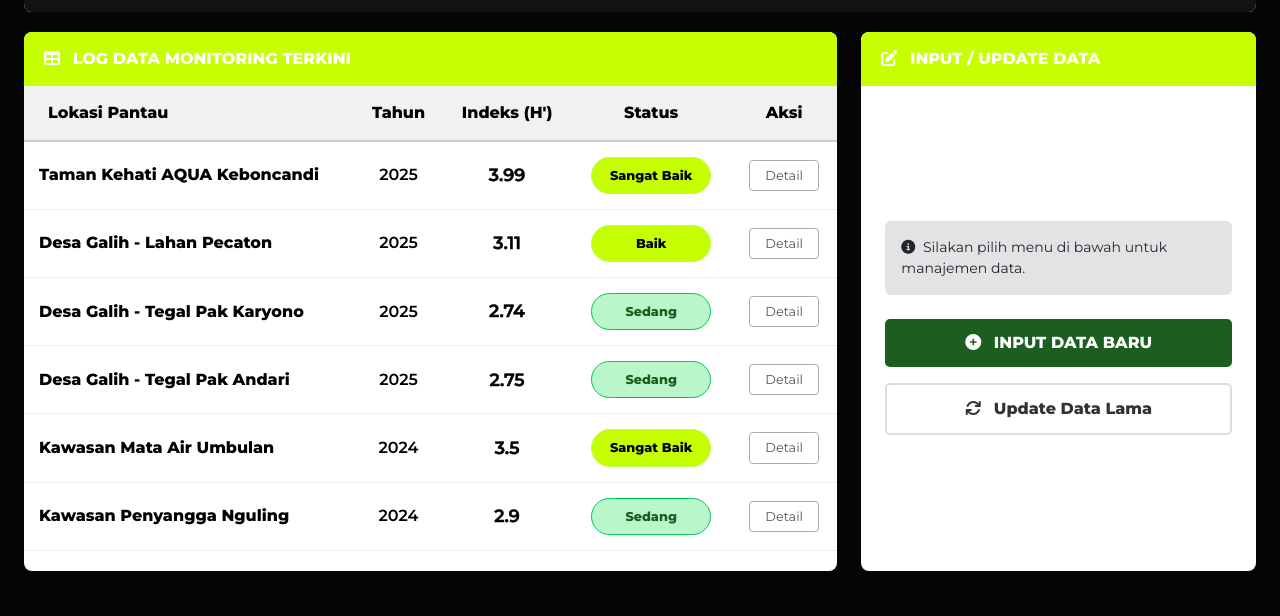
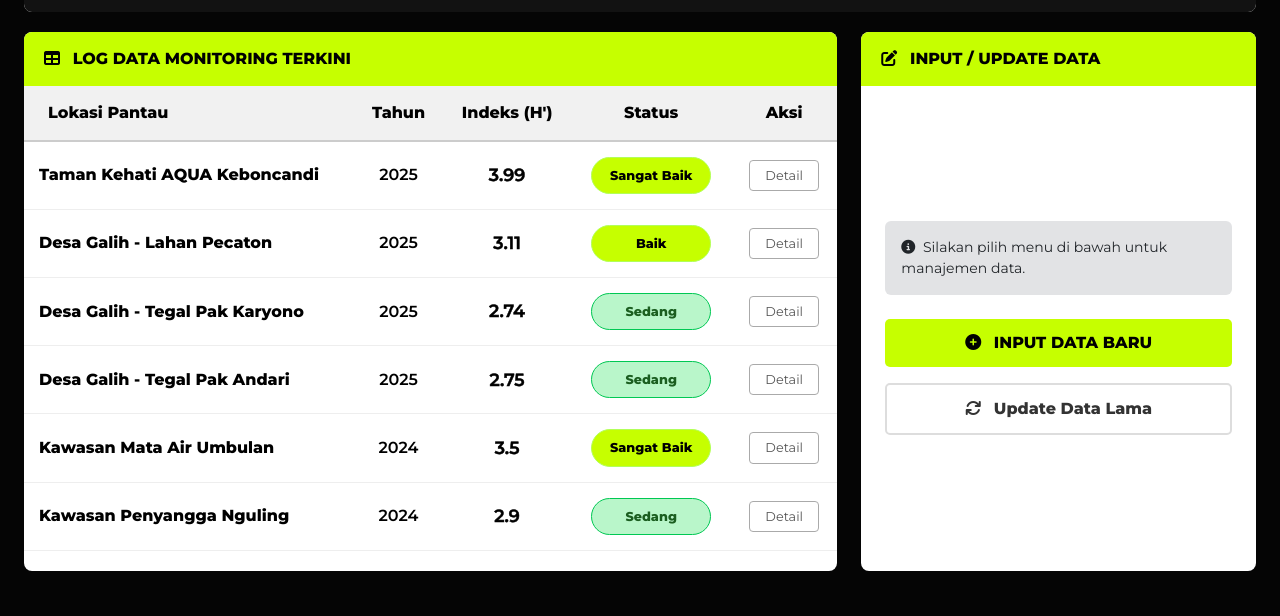
Before and after one commit to sekolakonangindonesia-prog/rejoso-biodiversity, a plain HTML site: page monitoring_kehati.html in a window 1280 px wide. Shown: the part 830-1446 px from the top of the page. Drawn offline with nearby package versions, Linux system fonts and the light colour scheme.

Commit message:
Update monitoring_kehati.html

```diff
--- a/monitoring_kehati.html
+++ b/monitoring_kehati.html
@@ -78,7 +78,7 @@
         .card-header-green {
             background-color: #c6ff00; /* Hijau Hutan */
             padding: 15px 20px;
-            color: white;
+            color: #000;
             font-weight: 700;
             text-transform: uppercase;
             display: flex;
@@ -169,14 +169,14 @@
 
         /* TOMBOL INPUT (HIJAU SS2) */
         .btn-input-new {
-            background-color: #1b5e20; /* Hijau Hutan */
-            color: white;
+            background-color: #c6ff00; /* Hijau Hutan */
+            color: #000;
             width: 100%; border: none; padding: 12px;
             font-weight: 800; border-radius: 5px;
             text-transform: uppercase;
             transition: 0.3s;
         }
-        .btn-input-new:hover { background-color: #2e7d32; }
+        .btn-input-new:hover { background-color: #c6ff00; }
 
         .btn-update-data {
             background-color: white;
```
